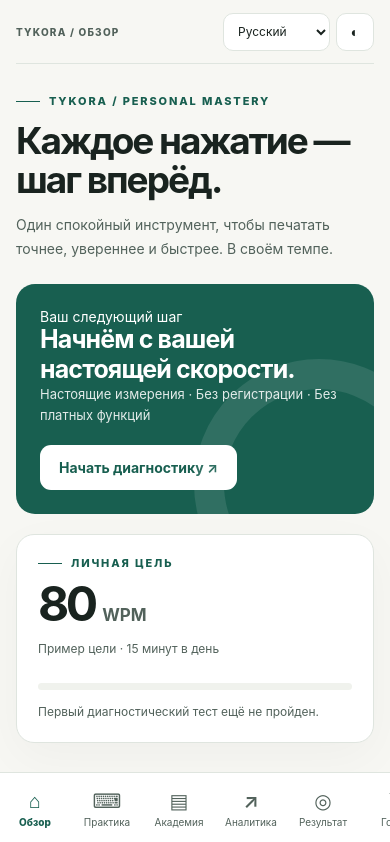
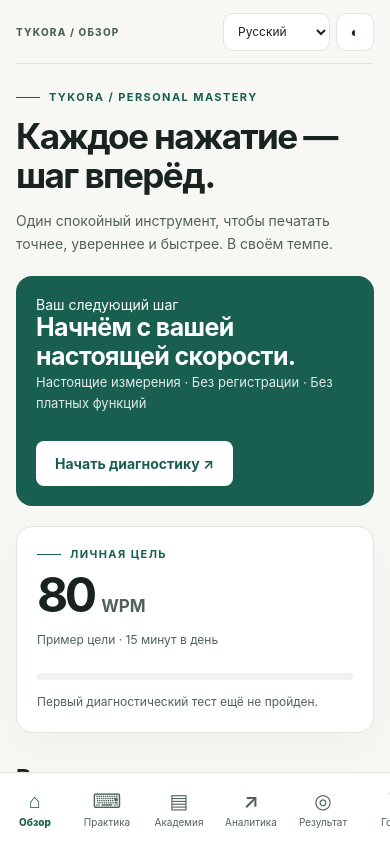
Before and after one commit to markofornoliak/tykora, a React (Vite) app: page /profile in a window 390 px wide. Shown: the top 842 px of the page. Built offline with nearby package versions, Linux system fonts and the light colour scheme.

Commit message:
design: calm editorial spacing and accessible results without touching input path

```diff
--- a/src/styles/app.css
+++ b/src/styles/app.css
@@ -127,3 +127,35 @@
 .target-text.blind-target span:not(.typed):not(.err){color:transparent!important}
 
 .focus-exit{position:fixed;right:25px;top:18px;z-index:9;min-height:44px}
+
+/* Iteration 4: Swiss-editorial rhythm. The input DOM, timing and caret remain unchanged. */
+:root{
+ --i4-space-1:4px;--i4-space-2:8px;--i4-space-3:12px;
+ --i4-space-4:16px;--i4-space-6:24px;--i4-space-8:32px;
+ --i4-radius-sm:8px;--i4-radius-md:12px;--i4-radius-lg:16px;
+ --i4-label:11px;--i4-body:14px;
+}
+.feature:after,.share-card:after{content:none;display:none}
+.surface,.kpi{border-radius:var(--i4-radius-lg)}
+.btn{border-radius:var(--i4-radius-sm)}
+.feature{border-radius:var(--i4-radius-lg)}
+.pagehead{padding-block:44px 31px}
+.eyebrow{letter-spacing:.13em;font-weight:750}
+h1{font-size:clamp(32px,4vw,54px);letter-spacing:-.045em;line-height:1.12}
+h2{letter-spacing:-.025em}
+.lessonnum{font-variant-numeric:tabular-nums}
+.share-large{font-variant-numeric:tabular-nums}
+.result-list,.levelhero,.overview-progress{padding:clamp(20px,2.4vw,32px)}
+.theme-choice:focus-visible{outline:3px solid var(--ring);outline-offset:3px}
+@media(max-width:520px){
+ .pagehead{padding-block:26px 20px}
+ .feature,.card,.keyboard-card{padding:20px}
+ .share-card{padding:25px;min-height:360px}
+ .share-metrics{gap:25px;flex-wrap:wrap}
+ .result-list,.levelhero,.overview-progress{padding:20px}
+ h1{font-size:clamp(30px,9vw,42px)}
+}
+@media(forced-colors:active){
+ .share-card,.feature{border:2px solid CanvasText}
+ .share-card:after,.feature:after{display:none}
+}
```
